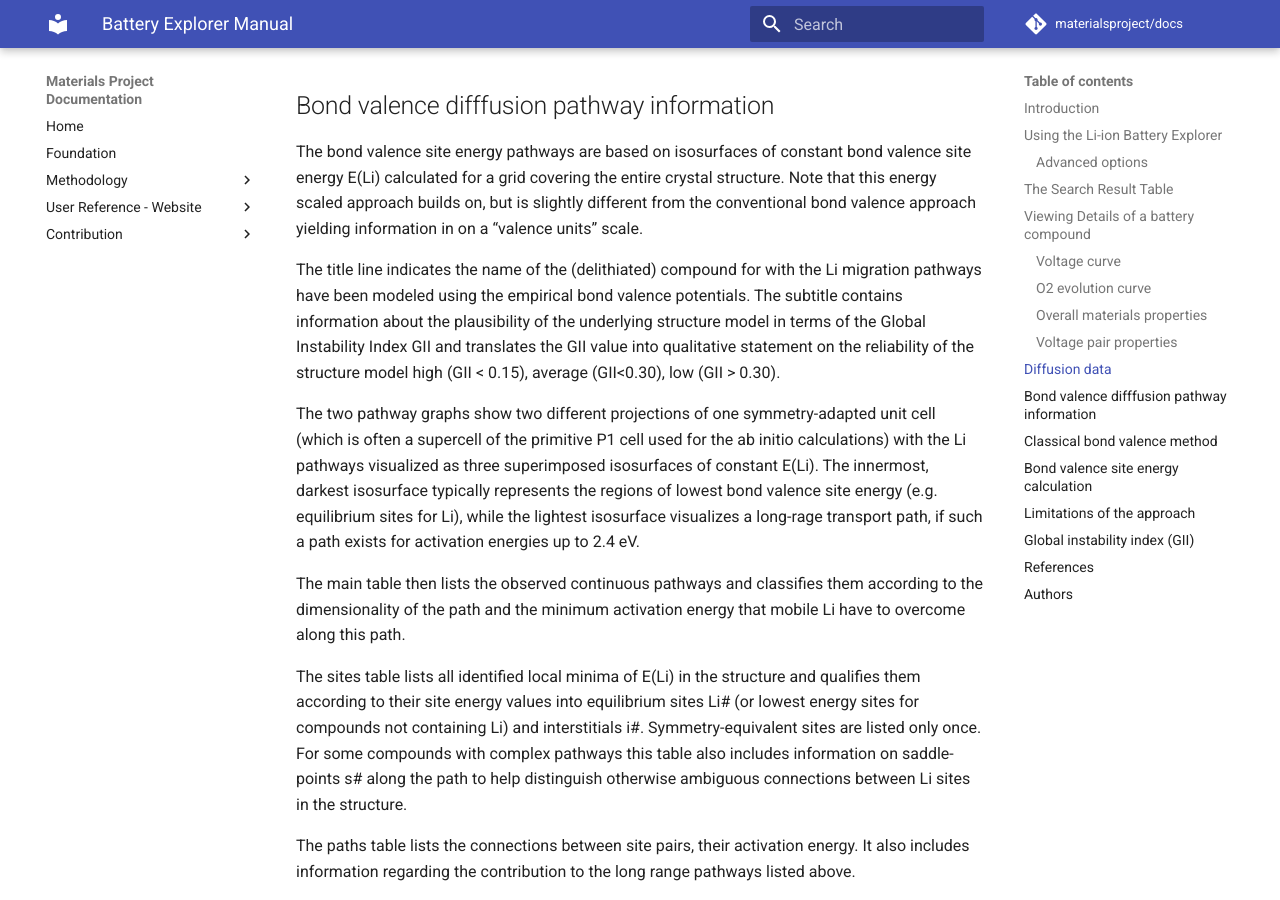
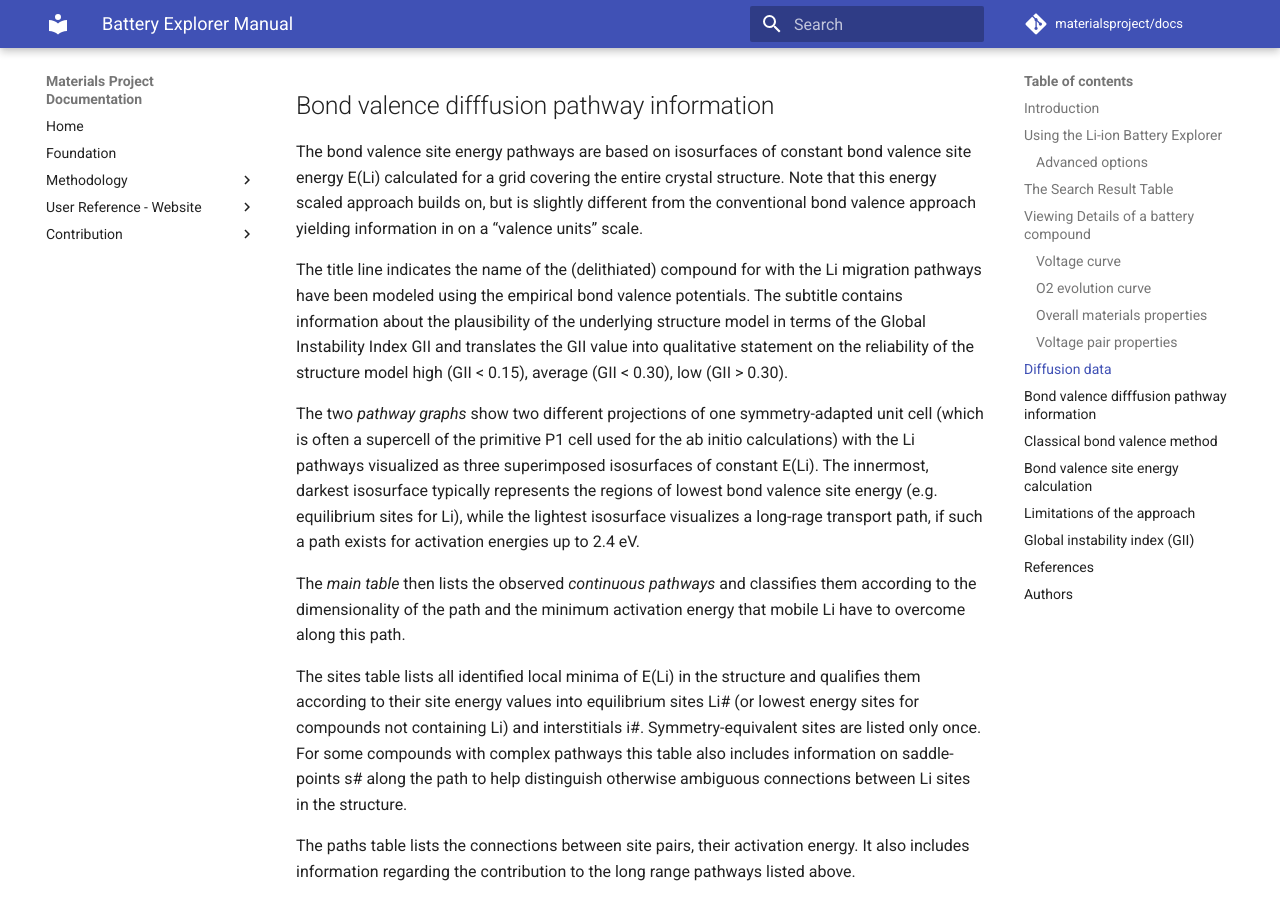
Before and after one commit to materialsproject/docs, an MkDocs documentation site: the page built from docs/user-guide/battery-explorer/battery-explorer.md, in a window 1280 px wide and 900 px high, scrolled down 2764 px. Built offline with MkDocs 1.6.1 and Material for MkDocs 9.7.7, drawn with Linux system fonts in a browser that asks for light colours; comment, search, counter and statistics services are not loaded; part of the change alters nothing that is shown; some of the changed text lies outside the part shown.

```diff
--- a/docs/user-guide/battery-explorer/battery-explorer.md
+++ b/docs/user-guide/battery-explorer/battery-explorer.md
@@ -53,11 +53,11 @@ The battery diffusion data shown in the Materials Project differs from other dat
 ## Bond valence difffusion pathway information
 The bond valence site energy pathways are based on isosurfaces of constant bond valence site energy E(Li) calculated for a grid covering the entire crystal structure. Note that this energy scaled approach builds on, but is slightly different from the conventional bond valence approach yielding information in on a “valence units” scale.
 
-The title line indicates the name of the (delithiated) compound for with the Li migration pathways have been modeled using the empirical bond valence potentials. The subtitle contains information about the plausibility of the underlying structure model in terms of the Global Instability Index GII and translates the GII value into qualitative statement on the reliability of the structure model high (GII < 0.15), average (GII<0.30), low (GII > 0.30).
+The title line indicates the name of the (delithiated) compound for with the Li migration pathways have been modeled using the empirical bond valence potentials. The subtitle contains information about the plausibility of the underlying structure model in terms of the Global Instability Index GII and translates the GII value into qualitative statement on the reliability of the structure model high (GII < 0.15), average (GII < 0.30), low (GII > 0.30).
 
-The two pathway graphs show two different projections of one symmetry-adapted unit cell (which is often a supercell of the primitive P1 cell used for the ab initio calculations) with the Li pathways visualized as three superimposed isosurfaces of constant E(Li). The innermost, darkest isosurface typically represents the regions of lowest bond valence site energy (e.g. equilibrium sites for Li), while the lightest isosurface visualizes a long-rage transport path, if such a path exists for activation energies up to 2.4 eV.
+The two *pathway graphs* show two different projections of one symmetry-adapted unit cell (which is often a supercell of the primitive P1 cell used for the ab initio calculations) with the Li pathways visualized as three superimposed isosurfaces of constant E(Li). The innermost, darkest isosurface typically represents the regions of lowest bond valence site energy (e.g. equilibrium sites for Li), while the lightest isosurface visualizes a long-rage transport path, if such a path exists for activation energies up to 2.4 eV.
 
-The main table then lists the observed continuous pathways and classifies them according to the dimensionality of the path and the minimum activation energy that mobile Li have to overcome along this path.
+The *main table* then lists the observed *continuous pathways* and classifies them according to the dimensionality of the path and the minimum activation energy that mobile Li have to overcome along this path.
 
 The sites table lists all identified local minima of E(Li) in the structure and qualifies them according to their site energy values into equilibrium sites Li# (or lowest energy sites for compounds not containing Li) and interstitials i#. Symmetry-equivalent sites are listed only once. For some compounds with complex pathways this table also includes information on saddle-points s# along the path to help distinguish otherwise ambiguous connections between Li sites in the structure.
 
@@ -104,13 +104,15 @@ $GII=\sqrt{\frac{\sum_{i=1}^{N}[(V(i)-V_{id}(i))^2]}{N}}$
 
 The "global instability index" GII as defined by Salinas-Sanchez et al. is commonly used to quantify the plausibility of structure models. Essentially it represents a root mean square average deviation of the observed bond valence sums V(i) for all unique atoms i from the expectation values Vid(i) (i.e. the absolute value of the oxidation state) in a crystal structure:
 ## References
-[^1] S. P. Ong, L. Wang, B. Kang, G. Ceder., The Li-Fe-P-O2 Phase Diagram from First Principles Calculations, Chemistry of Materials, vol. 20, Mar. 2008, pp. 1798-1807. [10.1021/cm702327g](https://doi.org/10.1021/cm702327g)
-[^2] S.P. Ong, A. Jain, G. Hautier, B. Kang, and G. Ceder, Thermal stabilities of delithiated olivine MPO4 (M=Fe, Mn) cathodes investigated using first principles calculations, Electrochemistry Communications, vol. 12, 2010, pp. 427-430. [10.1016/j.elecom.2010.01.010](https://doi.org/10.1016/j.elecom.2010.01.010)
-[^3] S. Adams, Solid State Ionics 177, 1625 (2006).
-[^4] S. Adams, Acta Crystallogr. B, Struct. Sci. 57, 278 (2001).
-[^5] S. Adams and R. Prasada Rao, Phys. Chem. Chem. Phys. 11, 3210 (2009).
-[^6] S. Adams and R. P. Rao: High power Li ion battery materials by computational design; Phys. Status Solidi A 208, 1746–1753 (2011). [10.1002/pssa.201001116](https://doi.org/10.1002/pssa.201001116)
+[^1]: S. P. Ong, L. Wang, B. Kang, G. Ceder., The Li-Fe-P-O2 Phase Diagram from First Principles Calculations, Chemistry of Materials, vol. 20, Mar. 2008, pp. 1798-1807. [10.1021/cm702327g](https://doi.org/10.1021/cm702327g)
+[^2]: S.P. Ong, A. Jain, G. Hautier, B. Kang, and G. Ceder, Thermal stabilities of delithiated olivine MPO4 (M=Fe, Mn) cathodes investigated using first principles calculations, Electrochemistry Communications, vol. 12, 2010, pp. 427-430. [10.1016/j.elecom.2010.01.010](https://doi.org/10.1016/j.elecom.2010.01.010)
+[^3]: S. Adams, Solid State Ionics 177, 1625 (2006).
+[^4]: S. Adams, Acta Crystallogr. B, Struct. Sci. 57, 278 (2001).
+[^5]: S. Adams and R. Prasada Rao, Phys. Chem. Chem. Phys. 11, 3210 (2009).
+[^6]: S. Adams and R. P. Rao: High power Li ion battery materials by computational design; Phys. Status Solidi A 208, 1746–1753 (2011). [10.1002/pssa.201001116](https://doi.org/10.1002/pssa.201001116)
 ## Authors
 1. Shyue Ping Ong
 2. Anubhav Jain
 3. Stefan Adams (diffusion data)
+4. Eric Sivonxay
+5. Jimmy Shen
```
